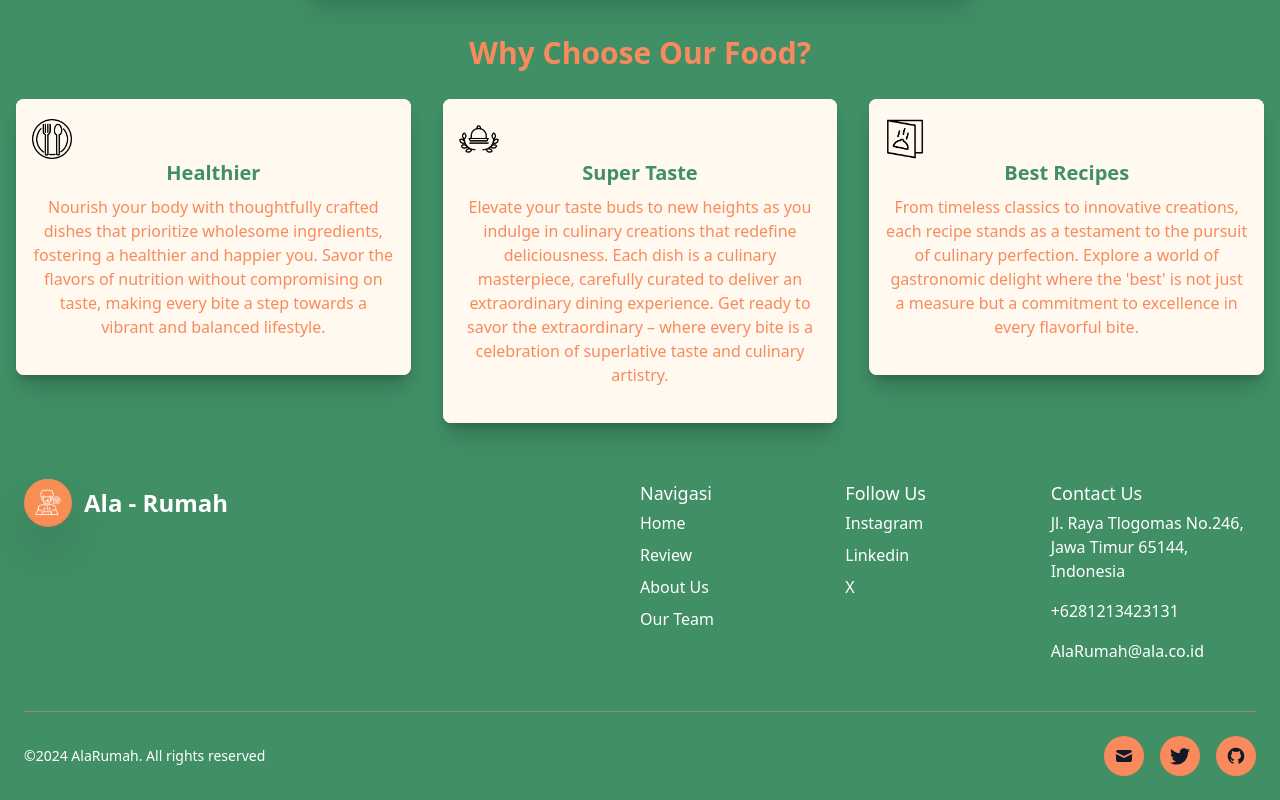
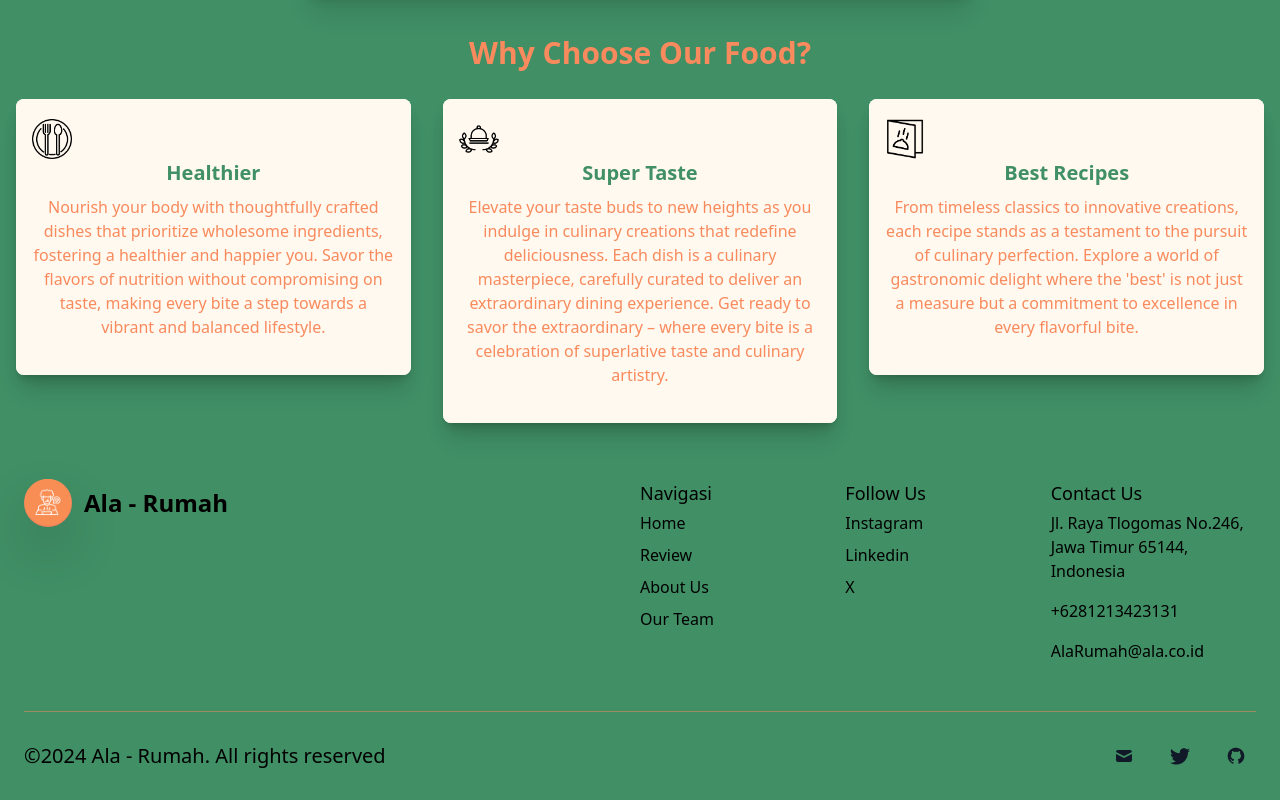
Before and after one commit to GeraldiNathan/ReactLaravel-FP, a React (Create React App) app: page /home in a window 1280 px wide. Shown: the part 2592-3392 px from the top of the page. Built offline with nearby package versions, Linux system fonts and the light colour scheme.

Commit message:
fix(Footer) : change color

```diff
--- a/src/components/FooterComponent.jsx
+++ b/src/components/FooterComponent.jsx
@@ -18,19 +18,19 @@ function FooterComponent() {
                   className="2xl drop-shadow-2xl rounded-2xl"
                 />
               </div>
-              <span className="self-center text-2xl font-semibold">
+              <span className="self-center text-2xl font-semibold text-black">
                 Ala - Rumah
               </span>
             </a>
           </div>
           <div className="col-span-6 text-center md:text-left md:col-span-2">
-            <p className="pb-1 text-lg font-medium">Navigasi</p>
+            <p className="pb-1 text-lg font-medium text-black">Navigasi</p>
             <ul className="space-y-2">
               <li>
                 <a
                   rel="noopener noreferrer"
                   href="#"
-                  className="hover:text-orange"
+                  className="hover:underline text-black"
                 >
                   Home
                 </a>
@@ -39,7 +39,7 @@ function FooterComponent() {
                 <a
                   rel="noopener noreferrer"
                   href="/review"
-                  className="hover:text-orange"
+                  className="hover:underline text-black"
                 >
                   Review
                 </a>
@@ -48,7 +48,7 @@ function FooterComponent() {
                 <a
                   rel="noopener noreferrer"
                   href="/aboutus"
-                  className="hover:text-orange"
+                  className="hover:underline text-black"
                 >
                   About Us
                 </a>
@@ -57,7 +57,7 @@ function FooterComponent() {
                 <a
                   rel="noopener noreferrer"
                   href=""
-                  className="hover:text-orange"
+                  className="hover:underline text-black"
                 >
                   Our Team
                 </a>
@@ -65,14 +65,14 @@ function FooterComponent() {
             </ul>
           </div>
           <div className="col-span-6 text-center md:text-left md:col-span-2">
-            <p className="pb-1 text-lg font-medium">Follow Us</p>
+            <p className="pb-1 text-lg font-medium text-black">Follow Us</p>
             <ul className="space-y-2">
               <li>
                 <a
                   rel="noopener noreferrer"
                   href="https://www.instagram.com/geraldinathan_"
                   target="_blank"
-                  className="hover:text-orange"
+                  className="hover:underline text-black"
                 >
                   Instagram
                 </a>
@@ -82,7 +82,7 @@ function FooterComponent() {
                   rel="noopener noreferrer"
                   href="https://www.linkedin.com/in/geraldinathan/"
                   target="_blank"
-                  className="hover:text-orange"
+                  className="hover:underline text-black"
                 >
                   Linkedin
                 </a>
@@ -92,7 +92,7 @@ function FooterComponent() {
                   rel="noopener noreferrer"
                   href="https://twitter.com/geleriee"
                   target="_blank"
-                  className="hover:text-orange"
+                  className="hover:underline text-black"
                 >
                   X
                 </a>
@@ -100,20 +100,29 @@ function FooterComponent() {
             </ul>
           </div>
           <div className="col-span-6 text-center md:text-left md:col-span-2">
-            <p className="pb-1 text-lg font-medium">Contact Us</p>
+            <p className="pb-1 text-lg font-medium text-black">Contact Us</p>
             <ul className="space-y-4">
               <li>
-                <a rel="noopener noreferrer" className="hover:text-orange">
+                <a
+                  rel="noopener noreferrer"
+                  className="hover:underline text-black"
+                >
                   Jl. Raya Tlogomas No.246, Jawa Timur 65144, Indonesia
                 </a>
               </li>
               <li>
-                <a rel="noopener noreferrer" className="hover:text-orange">
+                <a
+                  rel="noopener noreferrer"
+                  className="hover:underline text-black"
+                >
                   +6281213423131
                 </a>
               </li>
               <li>
-                <a rel="noopener noreferrer" className="hover:text-orange">
+                <a
+                  rel="noopener noreferrer"
+                  className="hover:underline text-black"
+                >
                   AlaRumah@ala.co.id
                 </a>
               </li>
@@ -121,15 +130,17 @@ function FooterComponent() {
           </div>
         </div>
         <div className="grid justify-center pt-6 lg:justify-between">
-          <div className="flex flex-col self-center text-sm text-center md:block lg:col-start-1 md:space-x-6">
-            <span>©2024 AlaRumah. All rights reserved</span>
+          <div className="flex flex-col self-center text-sm text-center md:block lg:col-start-1 md:space-x-6 text-black">
+            <span className="lg:text-xl">
+              ©2024 Ala - Rumah. All rights reserved
+            </span>
           </div>
           <div className="flex justify-center pt-4 space-x-4 lg:pt-0 lg:col-end-13">
             <a
               rel="noopener noreferrer"
               href=""
               title="Email"
-              className="flex items-center justify-center w-10 h-10 rounded-full bg-orange text-gray-900"
+              className="flex items-center justify-center w-10 h-10 rounded-full text-gray-900 hover:text-orange"
             >
               <svg
                 xmlns="http://www.w3.org/2000/svg"
@@ -145,7 +156,7 @@ function FooterComponent() {
               rel="noopener noreferrer"
               href=""
               title="Twitter"
-              className="flex items-center justify-center w-10 h-10 rounded-full bg-orange text-gray-900"
+              className="flex items-center justify-center w-10 h-10 rounded-full  text-gray-900 hover:text-orange"
             >
               <svg
                 xmlns="http://www.w3.org/2000/svg"
@@ -161,7 +172,7 @@ function FooterComponent() {
               href="https://github.com/zippweb"
               target="_blank"
               title="GitHub"
-              className="flex items-center justify-center w-10 h-10 rounded-full bg-orange text-gray-900"
+              className="flex items-center justify-center w-10 h-10 rounded-full  text-gray-900 hover:text-orange"
             >
               <svg
                 xmlns="http://www.w3.org/2000/svg"
```
Also changed, not shown: 1 other file (tests, documents, lock files or other folders).
